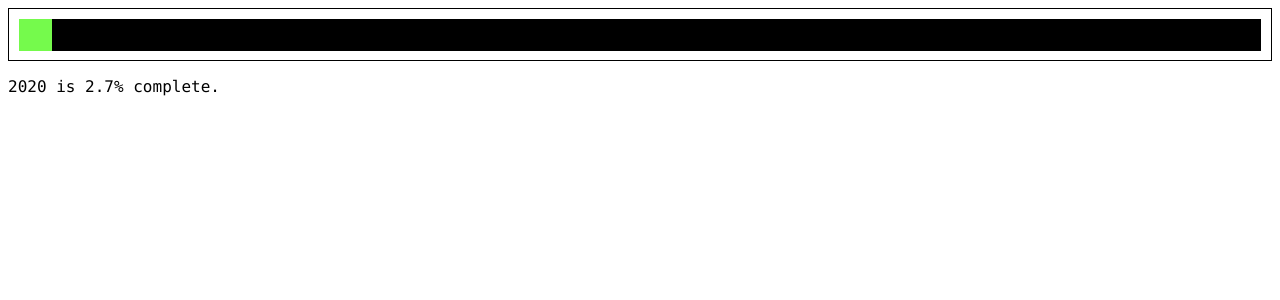
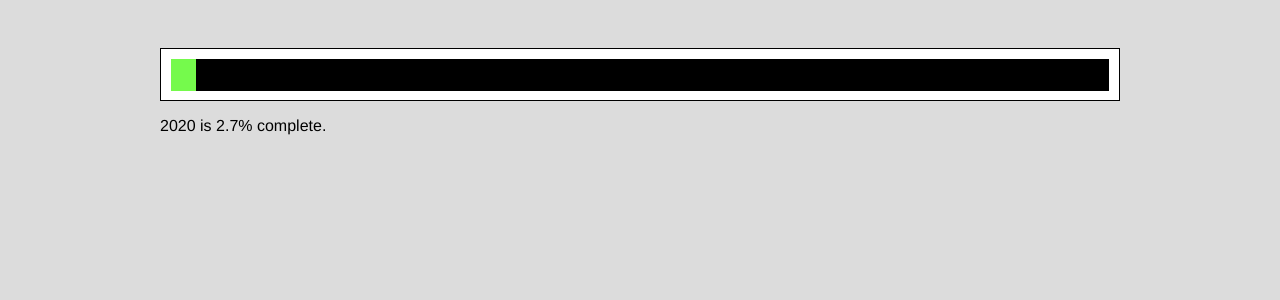
Before and after one commit to constmoon/year-progress-bar, a React app: page / in a window 1280 px wide. Shown: the top 300 px of the page. Built offline with nearby package versions, Linux system fonts and the light colour scheme.

Commit message:
style: 메인 페이지 스타일 변경

```diff
--- a/src/components/App.js
+++ b/src/components/App.js
@@ -1,5 +1,6 @@
 import React from "react";
 import ProgressBarContainer from "./progressBar";
+import "../styles/App.css";
 
 const App = () => {
   return <ProgressBarContainer />
--- /dev/null
+++ b/src/styles/App.css
@@ -0,0 +1,15 @@
+html, body, div, p {
+  margin: 0;
+  padding: 0;
+}
+
+body {
+  background-color: #dcdcdc;
+  font-family: Helvetica, sans-serif;
+  word-break: keep-all;
+}
+
+body > div {
+  max-width: 960px;
+  margin: 3rem auto 0;
+}
--- a/src/styles/progressBar.css
+++ b/src/styles/progressBar.css
@@ -18,5 +18,4 @@
 
 .progress-info {
   margin-top: 1rem;
-  font-family: Consolas, Monaco, Helvetica, sans-serif;
 }
```
